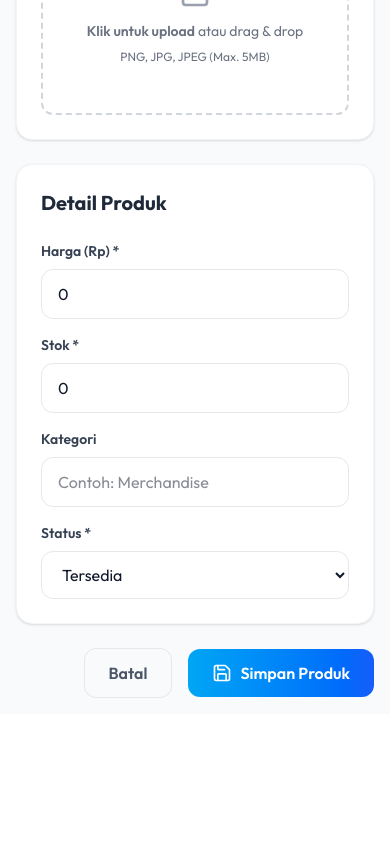
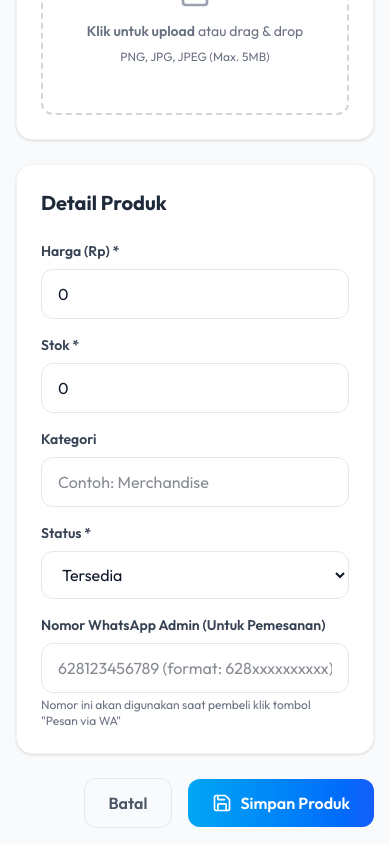
Before and after one commit to wahyuhidayatwyh-boop/ski-id, a Next.js app: page /admin/admin2/katalog/new in a window 390 px wide. Shown: the part 722-1566 px from the top of the page. Before the commit the page ends 1436 px from the top, so only its background shows below. Built offline with nearby package versions, Linux system fonts and the light colour scheme.

Commit message:
feat: add dynamic contact_phone to products catalog

```diff
--- a/src/app/(public)/katalog/KatalogClient.tsx
+++ b/src/app/(public)/katalog/KatalogClient.tsx
@@ -15,11 +15,12 @@ interface Product {
   image_url: string;
   category: string;
   status: "available" | "unavailable";
+  contact_phone?: string;
   created_at: string;
 }
 
 export default function KatalogClient() {
-  const whatsappNumber = "6281234567890";
+  const fallbackWhatsappNumber = "6281234567890";
   const [products, setProducts] = useState<Product[]>([]);
   const [loading, setLoading] = useState(true);
   const [searchQuery, setSearchQuery] = useState("");
@@ -55,9 +56,10 @@ export default function KatalogClient() {
   // Get unique categories dynamically from DB
   const categories = ["Semua", ...Array.from(new Set(products.map((p) => p.category).filter(Boolean)))];
 
-  const handleOrder = (productName: string) => {
-    const text = encodeURIComponent(`Halo Admin SKI, saya ingin memesan produk: ${productName}. Apakah stoknya masih tersedia?`);
-    window.open(`https://wa.me/${whatsappNumber}?text=${text}`, "_blank");
+  const handleOrder = (product: Product) => {
+    const text = encodeURIComponent(`Halo Admin SKI, saya ingin memesan produk: ${product.name}. Apakah stoknya masih tersedia?`);
+    const waNumber = product.contact_phone || fallbackWhatsappNumber;
+    window.open(`https://wa.me/${waNumber}?text=${text}`, "_blank");
   };
 
   const filteredProducts = products.filter((product) => {
@@ -194,7 +196,7 @@ export default function KatalogClient() {
 
                   {/* Order Button */}
                   <button
-                    onClick={() => handleOrder(product.name)}
+                    onClick={() => handleOrder(product)}
                     className="w-full mt-auto bg-green-500 hover:bg-green-600 text-white font-semibold py-2.5 rounded-xl flex items-center justify-center gap-2 transition-colors shadow-sm text-sm"
                   >
                     <ShoppingCart size={16} />
--- a/src/app/admin/admin2/katalog/new/page.tsx
+++ b/src/app/admin/admin2/katalog/new/page.tsx
@@ -22,6 +22,7 @@ export default function NewProductPage() {
         image_url: "",
         category: "",
         status: "available" as "available" | "unavailable",
+        contact_phone: "",
     });
 
     const handleChange = (
@@ -287,6 +288,23 @@ export default function NewProductPage() {
                                         <option value="unavailable">Habis</option>
                                     </select>
                                 </div>
+
+                                <div className="md:col-span-2">
+                                    <label className="block text-sm font-semibold text-gray-700 mb-2">
+                                        Nomor WhatsApp Admin (Untuk Pemesanan)
+                                    </label>
+                                    <input
+                                        type="tel"
+                                        name="contact_phone"
+                                        value={formData.contact_phone}
+                                        onChange={handleChange}
+                                        className="w-full px-4 py-3 border border-gray-200 rounded-xl focus:outline-none focus:ring-2 focus:ring-sky-500"
+                                        placeholder="628123456789 (format: 628xxxxxxxxxx)"
+                                    />
+                                    <p className="text-xs text-gray-500 mt-1">
+                                        Nomor ini akan digunakan saat pembeli klik tombol "Pesan via WA"
+                                    </p>
+                                </div>
                             </div>
                         </div>
 
--- a/src/components/home/CatalogSection.tsx
+++ b/src/components/home/CatalogSection.tsx
@@ -14,10 +14,11 @@ interface Product {
   image_url: string;
   category: string;
   stock: number;
+  contact_phone?: string;
 }
 
 export default function CatalogSection() {
-  const whatsappNumber = "6281234567890";
+  const fallbackWhatsappNumber = "6281234567890";
   const [products, setProducts] = useState<Product[]>([]);
   const [loading, setLoading] = useState(true);
 
@@ -29,7 +30,7 @@ export default function CatalogSection() {
     try {
       const { data, error } = await supabase
         .from("products")
-        .select("id, name, description, price, image_url, category, stock")
+        .select("id, name, description, price, image_url, category, stock, contact_phone")
         .eq("status", "available")
         .order("created_at", { ascending: false })
         .limit(4);
@@ -43,9 +44,10 @@ export default function CatalogSection() {
     }
   };
 
-  const handleOrder = (productName: string) => {
-    const text = encodeURIComponent(`Halo Admin SKI, saya ingin memesan produk: ${productName}. Apakah stoknya masih tersedia?`);
-    window.open(`https://wa.me/${whatsappNumber}?text=${text}`, "_blank");
+  const handleOrder = (product: Product) => {
+    const text = encodeURIComponent(`Halo Admin SKI, saya ingin memesan produk: ${product.name}. Apakah stoknya masih tersedia?`);
+    const waNumber = product.contact_phone || fallbackWhatsappNumber;
+    window.open(`https://wa.me/${waNumber}?text=${text}`, "_blank");
   };
 
   const formatPrice = (price: number) => {
@@ -127,7 +129,7 @@ export default function CatalogSection() {
                 </div>
 
                 <button
-                  onClick={() => handleOrder(product.name)}
+                  onClick={() => handleOrder(product)}
                   className="w-full mt-auto bg-green-500 hover:bg-green-600 text-white font-semibold py-2.5 rounded-xl flex items-center justify-center gap-2 transition-colors shadow-sm text-sm"
                 >
                   <ShoppingCart size={16} />
```
